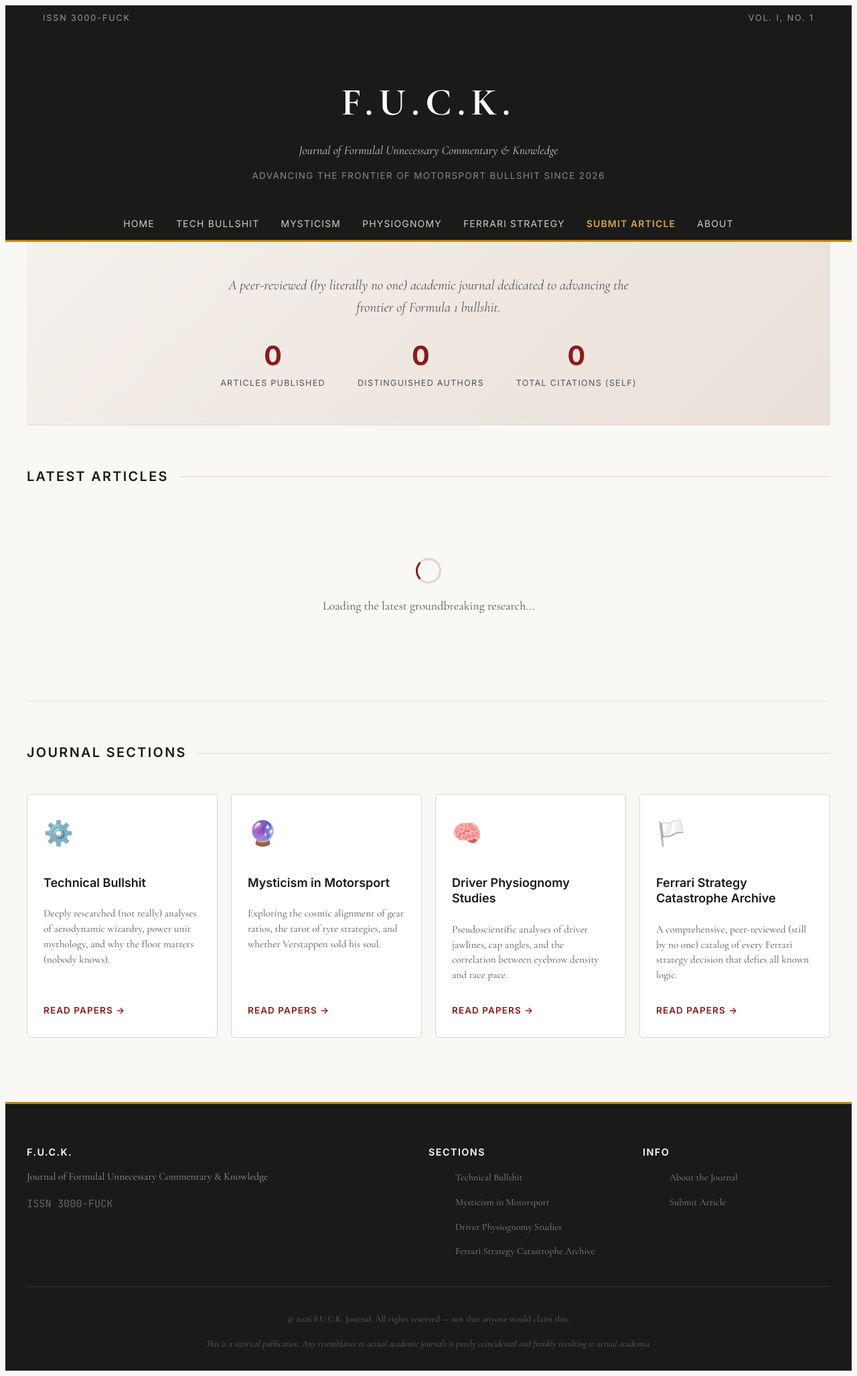
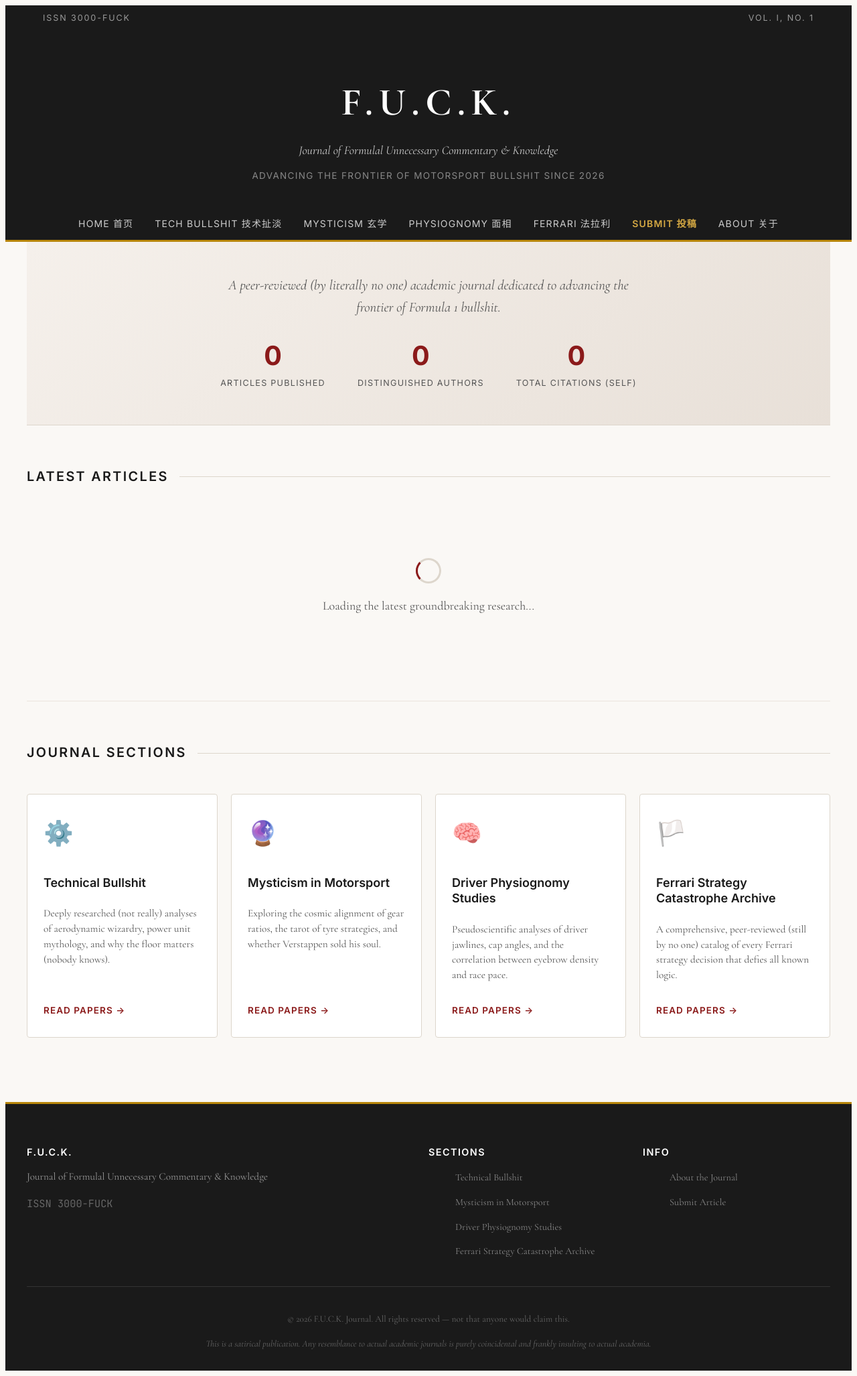
Before and after one commit to ashley0-926/fuck-journal, a Jekyll site: the page built from index.html, in a window 1280 px wide. Shown: the whole page at 67% size. Built offline with Jekyll 4.4.1, drawn with Linux system fonts in a browser that asks for light colours.

Commit message:
Bilingual update 中英双语

```diff
--- a/_includes/header.html
+++ b/_includes/header.html
@@ -12,13 +12,13 @@
       <p class="journal-tagline">{{ site.tagline }}</p>
     </div>
     <nav class="journal-nav">
-      <a href="{{ '/' | relative_url }}" class="nav-link">Home</a>
-      <a href="{{ '/categories/technical-bullshit' | relative_url }}" class="nav-link">Tech Bullshit</a>
-      <a href="{{ '/categories/mysticism-in-motorsport' | relative_url }}" class="nav-link">Mysticism</a>
-      <a href="{{ '/categories/driver-physiognomy-studies' | relative_url }}" class="nav-link">Physiognomy</a>
-      <a href="{{ '/categories/ferrari-strategy-catastrophe-archive' | relative_url }}" class="nav-link">Ferrari Strategy</a>
-      <a href="{{ '/submit' | relative_url }}" class="nav-link nav-cta">Submit Article</a>
-      <a href="{{ '/about' | relative_url }}" class="nav-link">About</a>
+      <a href="{{ '/' | relative_url }}" class="nav-link">Home 首页</a>
+      <a href="{{ '/categories/technical-bullshit' | relative_url }}" class="nav-link">Tech Bullshit 技术扯淡</a>
+      <a href="{{ '/categories/mysticism-in-motorsport' | relative_url }}" class="nav-link">Mysticism 玄学</a>
+      <a href="{{ '/categories/driver-physiognomy-studies' | relative_url }}" class="nav-link">Physiognomy 面相</a>
+      <a href="{{ '/categories/ferrari-strategy-catastrophe-archive' | relative_url }}" class="nav-link">Ferrari 法拉利</a>
+      <a href="{{ '/submit' | relative_url }}" class="nav-link nav-cta">Submit 投稿</a>
+      <a href="{{ '/about' | relative_url }}" class="nav-link">About 关于</a>
     </nav>
   </div>
 </header>
```
